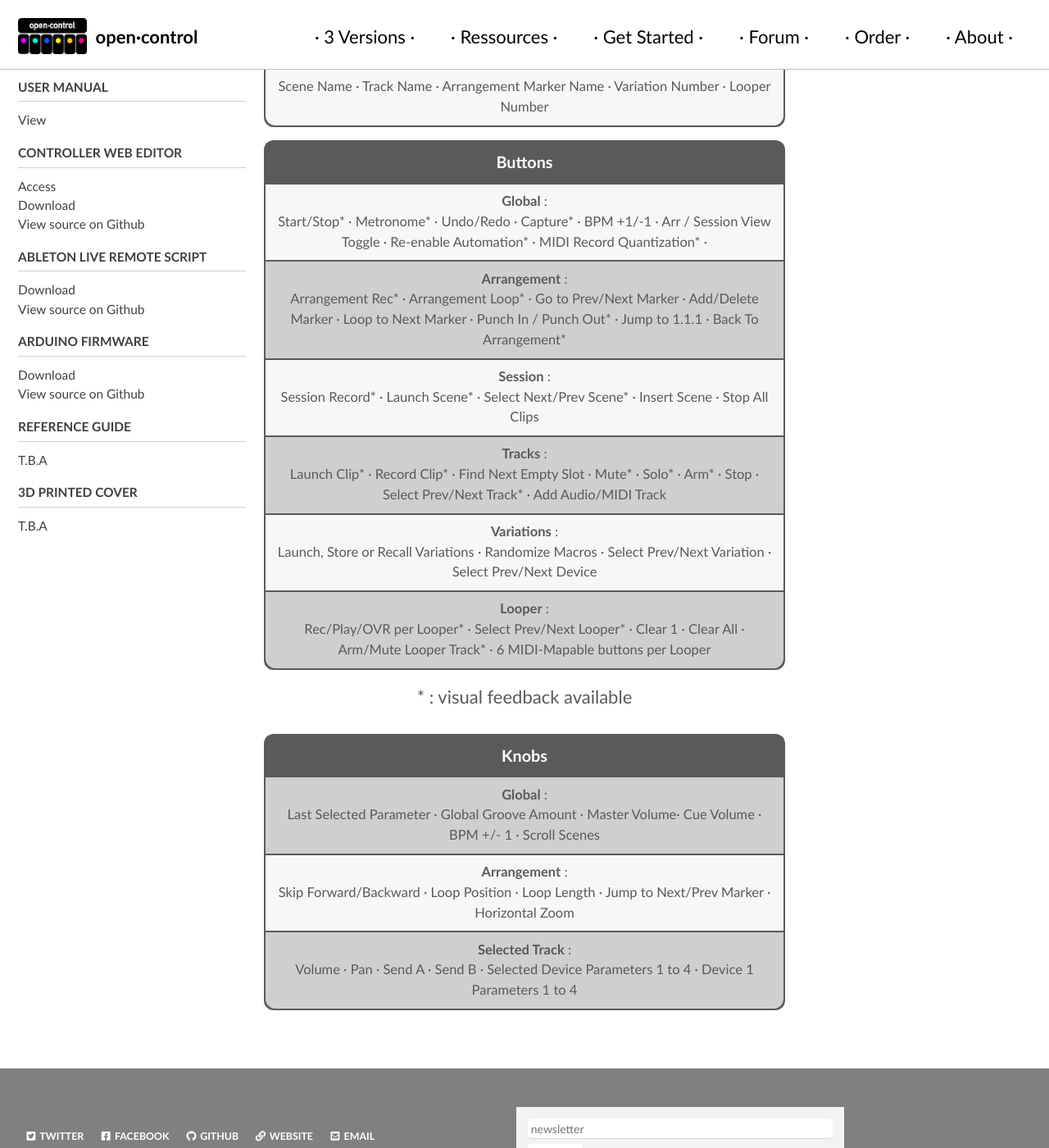
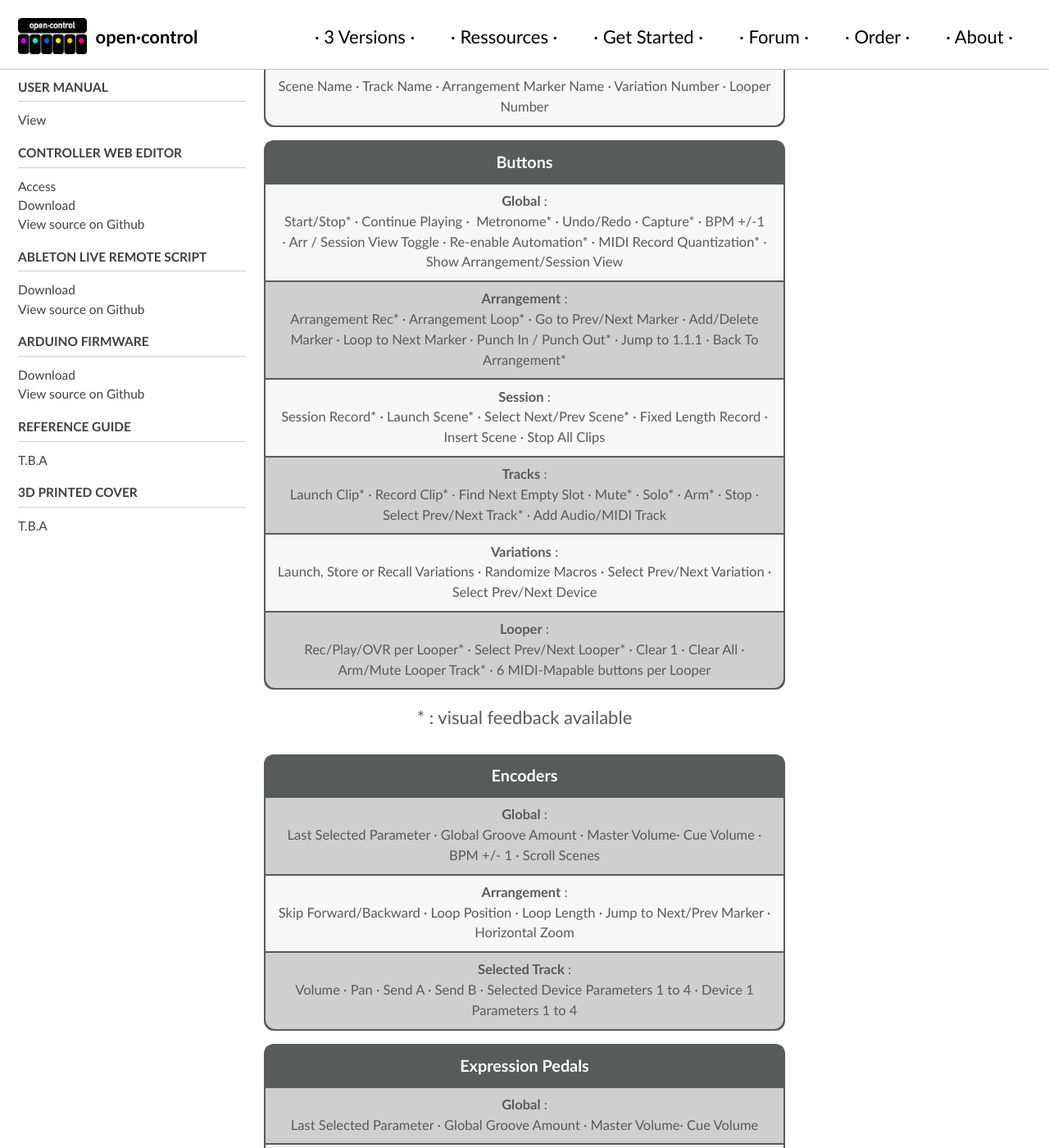
Before and after one commit to KBLiveSolutions/open.control, a Jekyll site: the page built from _pages/ressources.md, in a window 1280 px wide and 1400 px high, scrolled down 192 px. Shown: the whole window at 82% size. Built offline with Jekyll 4.4.1, drawn with Linux system fonts in a browser that asks for light colours; cached includes are drawn as plain includes; comment, search, counter and statistics services are not loaded; some of the changed text lies outside the part shown.

Commit message:
Update ressources.md

```diff
--- a/_pages/ressources.md
+++ b/_pages/ressources.md
@@ -31,13 +31,13 @@
   </thead>
   <tbody>
   <tr>
-      <td class="light"><b>Global</b> : <br> Start/Stop* · Metronome* · Undo/Redo · Capture* · BPM +1/-1 · Arr / Session View Toggle · Re-enable Automation* · MIDI Record Quantization* ·</td>
+      <td class="light"><b>Global</b> : <br> Start/Stop* · Continue Playing ·  Metronome* · Undo/Redo · Capture* · BPM +/-1 · Arr / Session View Toggle · Re-enable Automation* · MIDI Record Quantization* · Show Arrangement/Session View</td>
   </tr>
   <tr>
       <td><b>Arrangement</b> : <br> Arrangement Rec* · Arrangement Loop* · Go to Prev/Next Marker · Add/Delete Marker · Loop to Next Marker · Punch In / Punch Out* · Jump to 1.1.1 · Back To Arrangement*</td>
 </tr>
   <tr>
-      <td class="light"><b>Session</b> : <br> Session Record* · Launch Scene* · Select Next/Prev Scene* · Insert Scene · Stop All Clips</td>
+      <td class="light"><b>Session</b> : <br> Session Record* · Launch Scene* · Select Next/Prev Scene* · Fixed Length Record · Insert Scene · Stop All Clips</td>
   </tr>
   <tr>
       <td ><b>Tracks</b> : <br> Launch Clip* · Record Clip* · Find Next Empty Slot · Mute* · Solo* · Arm* · Stop · Select Prev/Next Track* · Add Audio/MIDI Track</td>
@@ -56,7 +56,7 @@
 <table class="action_table" id="leds_table">
   <thead>
       <tr>
-          <th colspan="1">Knobs</th>
+          <th colspan="1">Encoders</th>
       </tr>
   </thead>
   <tbody>
@@ -73,3 +73,23 @@
   </tr>
 </tbody>
 </table>
+
+<table class="action_table" id="leds_table">
+  <thead>
+      <tr>
+          <th colspan="1">Expression Pedals</th>
+      </tr>
+  </thead>
+  <tbody>
+  <tr>
+      <td ><b>Global</b> : <br>
+    Last Selected Parameter · Global Groove Amount · Master Volume· Cue Volume</td>
+  </tr>
+  <tr>
+      <td class="light"><b>Selected Track</b> : <br> Volume · Pan · Send A · Send B</td>
+  </tr>
+  <tr>
+      <td style="border-bottom-right-radius: 12px; border-bottom-left-radius: 12px;"><b>Selected Device</b> : <br> Parameters 1 to 4</td>
+  </tr>
+</tbody>
+</table>
```
